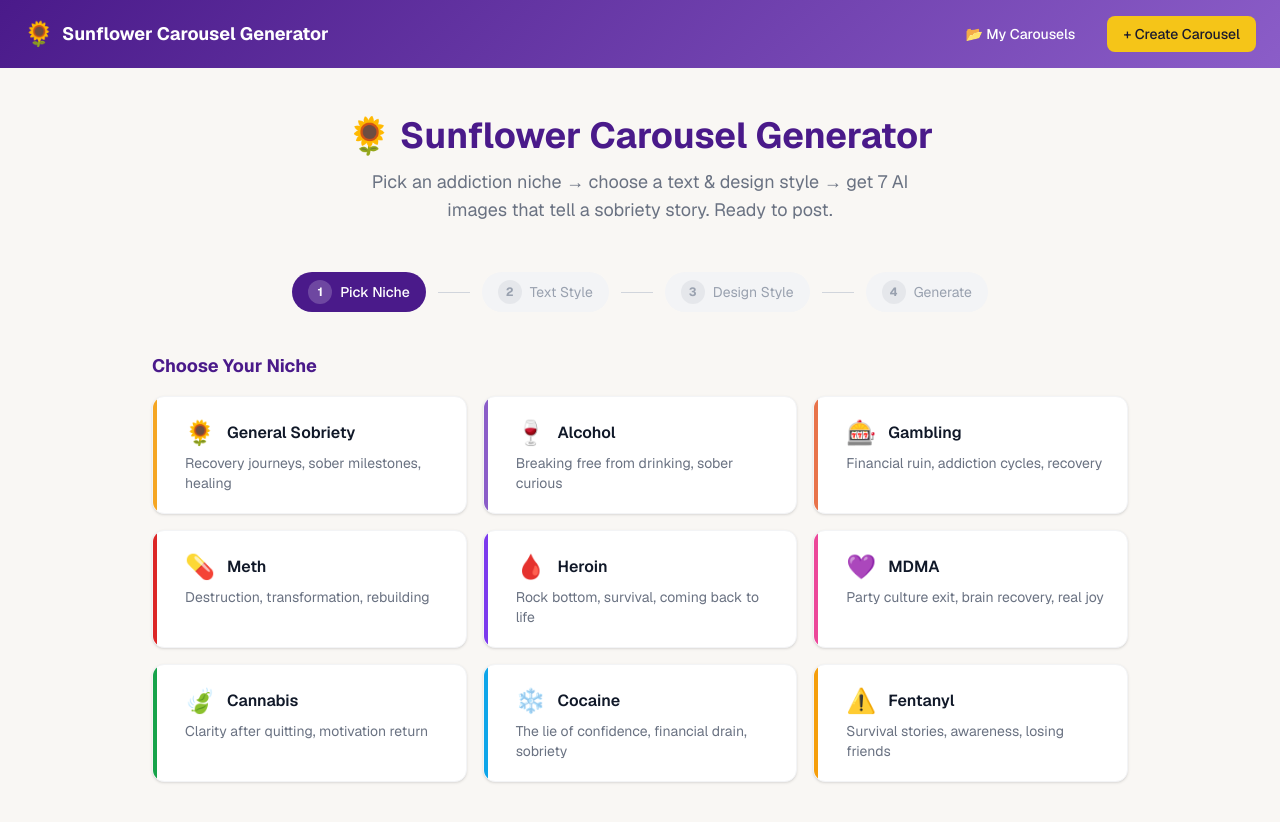
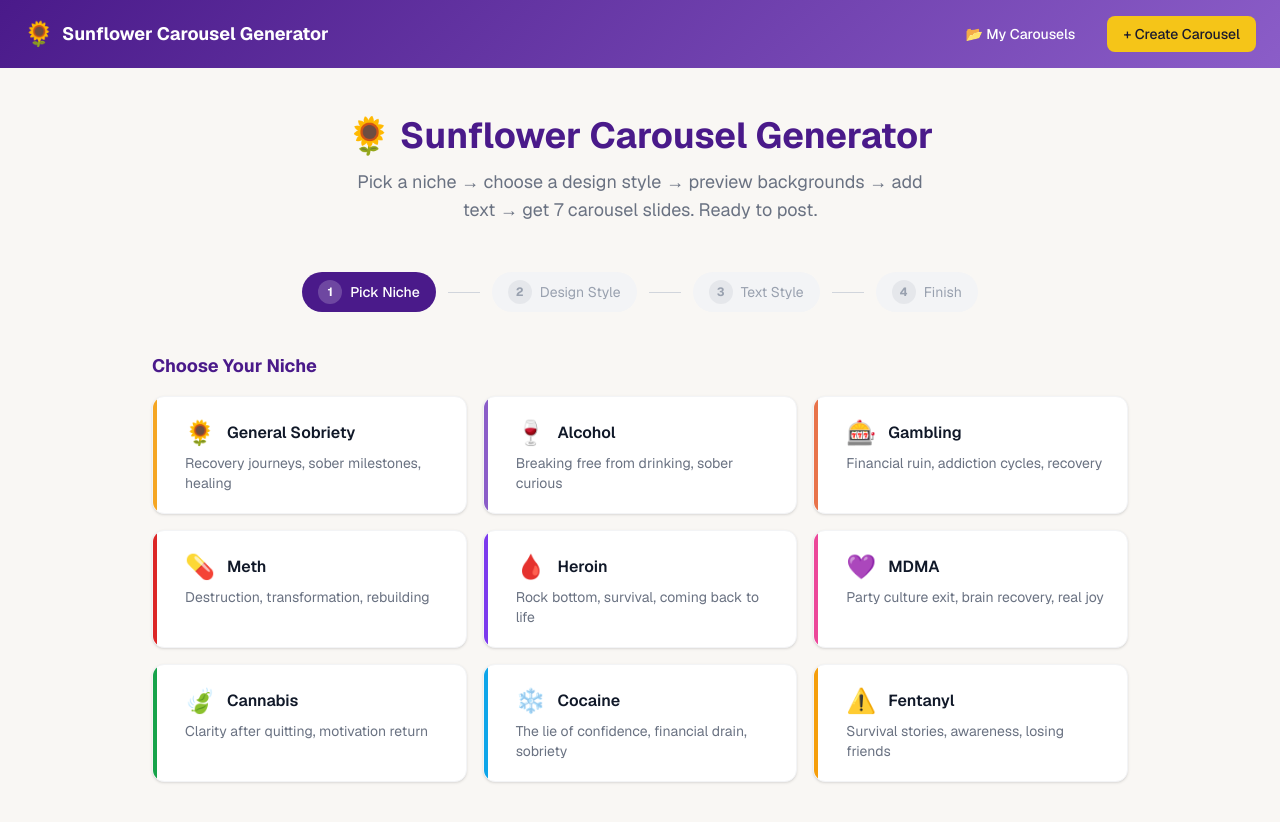
Before and after one commit to caitlinner/CarouselGenerator, a Next.js app: page / in a window 1280 px wide. Shown: the top 822 px of the page. Built offline with nearby package versions, Linux system fonts and the light colour scheme.

Commit message:
fix: update home page step bar to match new flow (Design Style → Text Style → Finish)

```diff
--- a/src/app/page.tsx
+++ b/src/app/page.tsx
@@ -22,7 +22,7 @@ export default function Home() {
           🌻 Sunflower Carousel Generator
         </h1>
         <p className="text-lg text-gray-500 max-w-xl mx-auto">
-          Pick an addiction niche → choose a text &amp; design style → get 7 AI images that tell a sobriety story. Ready to post.
+          Pick a niche → choose a design style → preview backgrounds → add text → get 7 carousel slides. Ready to post.
         </p>
       </div>
 
@@ -34,17 +34,17 @@ export default function Home() {
         <div className="w-8 h-px bg-gray-300" />
         <div className="flex items-center gap-2 px-4 py-2 rounded-full text-gray-400 bg-gray-100">
           <span className="w-6 h-6 rounded-full bg-gray-200 flex items-center justify-center text-xs font-bold">2</span>
+          Design Style
+        </div>
+        <div className="w-8 h-px bg-gray-300" />
+        <div className="flex items-center gap-2 px-4 py-2 rounded-full text-gray-400 bg-gray-100">
+          <span className="w-6 h-6 rounded-full bg-gray-200 flex items-center justify-center text-xs font-bold">3</span>
           Text Style
         </div>
         <div className="w-8 h-px bg-gray-300" />
         <div className="flex items-center gap-2 px-4 py-2 rounded-full text-gray-400 bg-gray-100">
-          <span className="w-6 h-6 rounded-full bg-gray-200 flex items-center justify-center text-xs font-bold">3</span>
-          Design Style
-        </div>
-        <div className="w-8 h-px bg-gray-300" />
-        <div className="flex items-center gap-2 px-4 py-2 rounded-full text-gray-400 bg-gray-100">
           <span className="w-6 h-6 rounded-full bg-gray-200 flex items-center justify-center text-xs font-bold">4</span>
-          Generate
+          Finish
         </div>
       </div>
 
```
